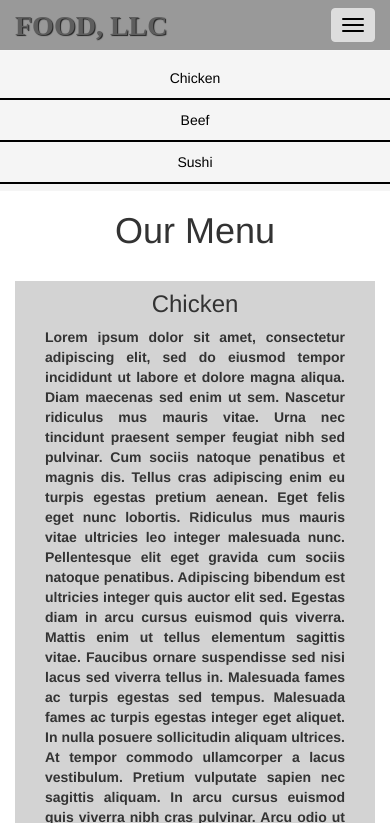
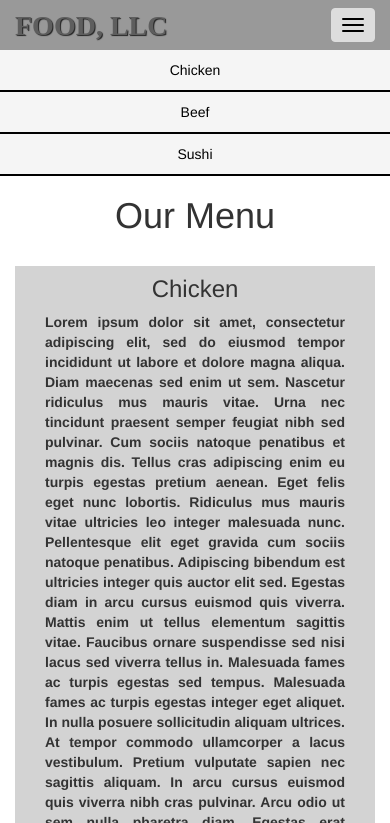
Before and after one commit to sekian/HTML-CSS-and-JS, a plain HTML site: page module3-solution/index.html in a window 390 px wide. Both pictures are taken after a click on the button "Toggle navigation". Shown: the top 823 px of the page. Drawn offline with Linux system fonts and the light colour scheme.

Commit message:
navbar spacing fix

```diff
--- a/module3-solution/css/styles.css
+++ b/module3-solution/css/styles.css
@@ -1,20 +1,27 @@
-#header-nav {
+.navbar {
     background-color: #999999;
     border-radius: 0;
     border: 0;
-  }
-
-#collapsable-nav {
-    background-color: whitesmoke;
 }
 
-#collapsable-nav a {
+.navbar-nav {
+    background-color: whitesmoke;
+    padding: 0;
+    margin: 0;
+}
+
+.navbar-collapse {
+    margin: 0;
+    padding: 0;
+}
+
+.navbar-default .navbar-nav > li > a {
     color: black;
     border-bottom: 2px solid black;
     margin: 0;
 }
 
-#collapsable-nav a:hover {
+.navbar-default .navbar-nav > li > a:hover {
     background: #E7E7E7;
 }
 
@@ -30,23 +37,8 @@
     line-height: .75;
 }
 
-.navbar-default {
-    background-color: #999999;
-    border: 1px solid #999999;
-}
-
 .container {
     width: 100%;
-}
-
-@media (min-width: 768px) {
-    #collapsable-nav {
-        background-color: #999999;
-    }
-}
-
-@media (max-width: 767px) {
-
 }
 
 .navbar-default .navbar-toggle .icon-bar {
--- a/module3-solution/index.html
+++ b/module3-solution/index.html
@@ -15,7 +15,7 @@
         <div class="container-fluid">
           <!-- Brand and toggle get grouped for better mobile display -->
           <div class="navbar-header">
-            <button type="button" class="navbar-toggle collapsed" data-toggle="collapse" data-target="#collapsable-nav" aria-expanded="false">
+            <button type="button" class="navbar-toggle" data-toggle="collapse" data-target="#collapsable-nav" aria-expanded="false">
               <span class="sr-only">Toggle navigation</span>
               <span class="icon-bar"></span>
               <span class="icon-bar"></span>
@@ -26,11 +26,11 @@
 
           <!-- Collect the nav links, forms, and other content for toggling -->
           <div id="collapsable-nav" class="collapse navbar-collapse">
-            <ul class="nav navbar-nav navbar-right visible-xs">
+            <ul class="nav navbar-nav visible-xs">
               <li>
-                  <li><a  class="text-center" href="#chicken">Chicken</a></li>
-                  <li><a  class="text-center" href="#beef">Beef</a></li>
-                  <li><a  class="text-center" href="#sushi">Sushi</a></li>
+                  <li><a class="text-center fff" href="#chicken">Chicken</a></li>
+                  <li><a class="text-center" href="#beef">Beef</a></li>
+                  <li><a class="text-center" href="#sushi">Sushi</a></li>
               </li>
             </ul>
           </div><!-- /.navbar-collapse -->
```
